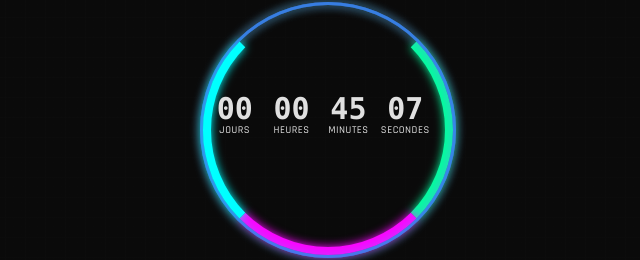
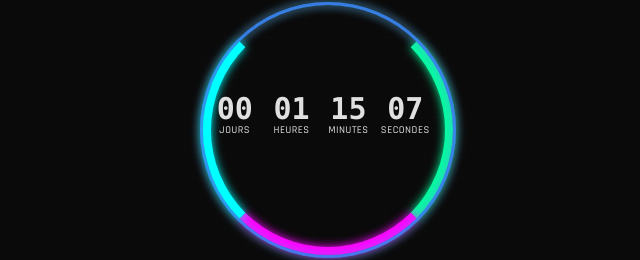
Before and after one commit to Rachid-m/cineveil, a plain HTML site: page index.html in a window 1280 px wide. Shown: the part 108-368 px from the top of the page, 320-960 px from the left. Drawn offline with nearby package versions, Linux system fonts and the light colour scheme; no server answers.

Commit message:
index.html

```diff
--- a/index.html
+++ b/index.html
@@ -434,7 +434,7 @@ blockquote:hover {
 
         // Compte à rebours (conservé de votre code original)
         function updateCountdown() {
-          const eventDate = new Date('May 17, 2025 21:30:00').getTime();
+          const eventDate = new Date('May 17, 2025 22:00:00').getTime();
           const now = new Date().getTime();
           const distance = eventDate - now;
 
```
